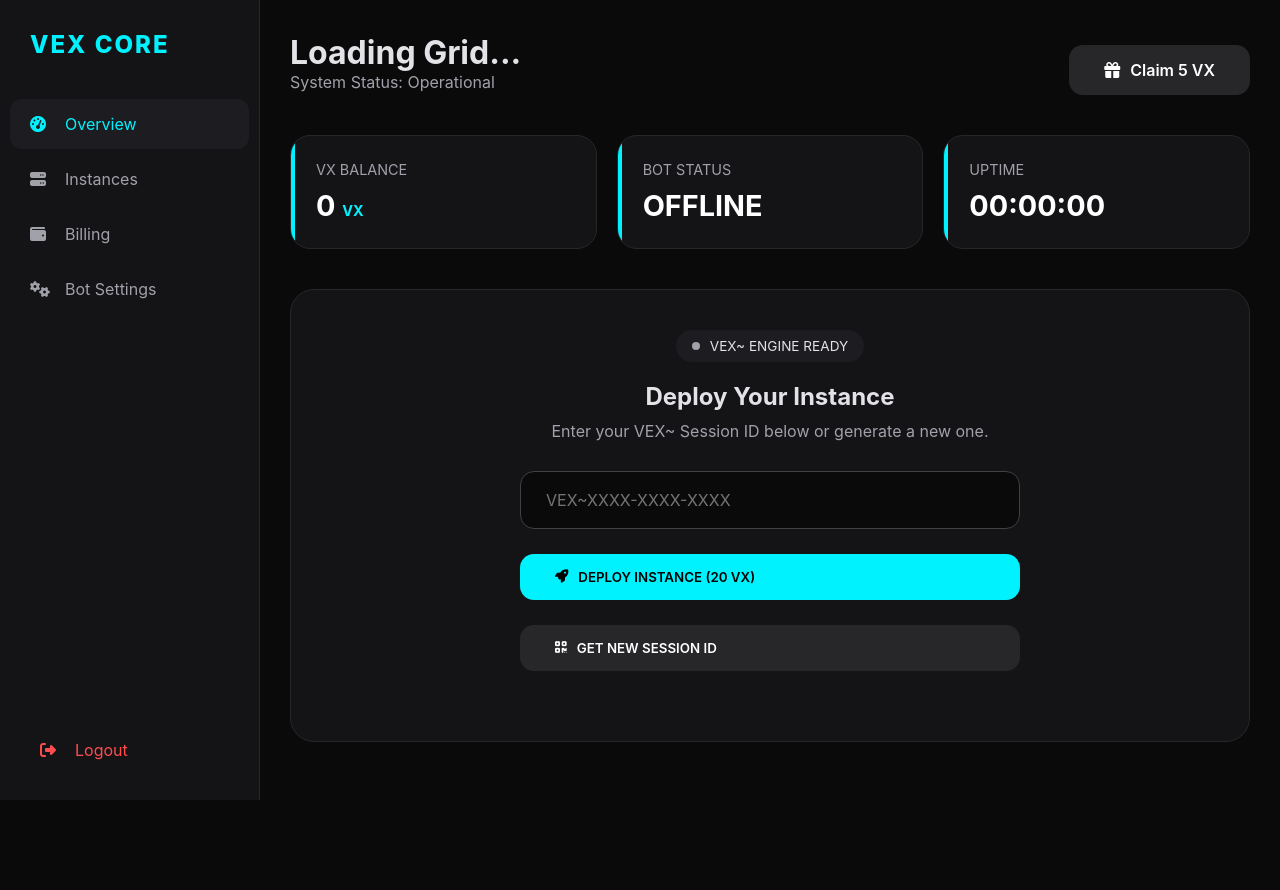
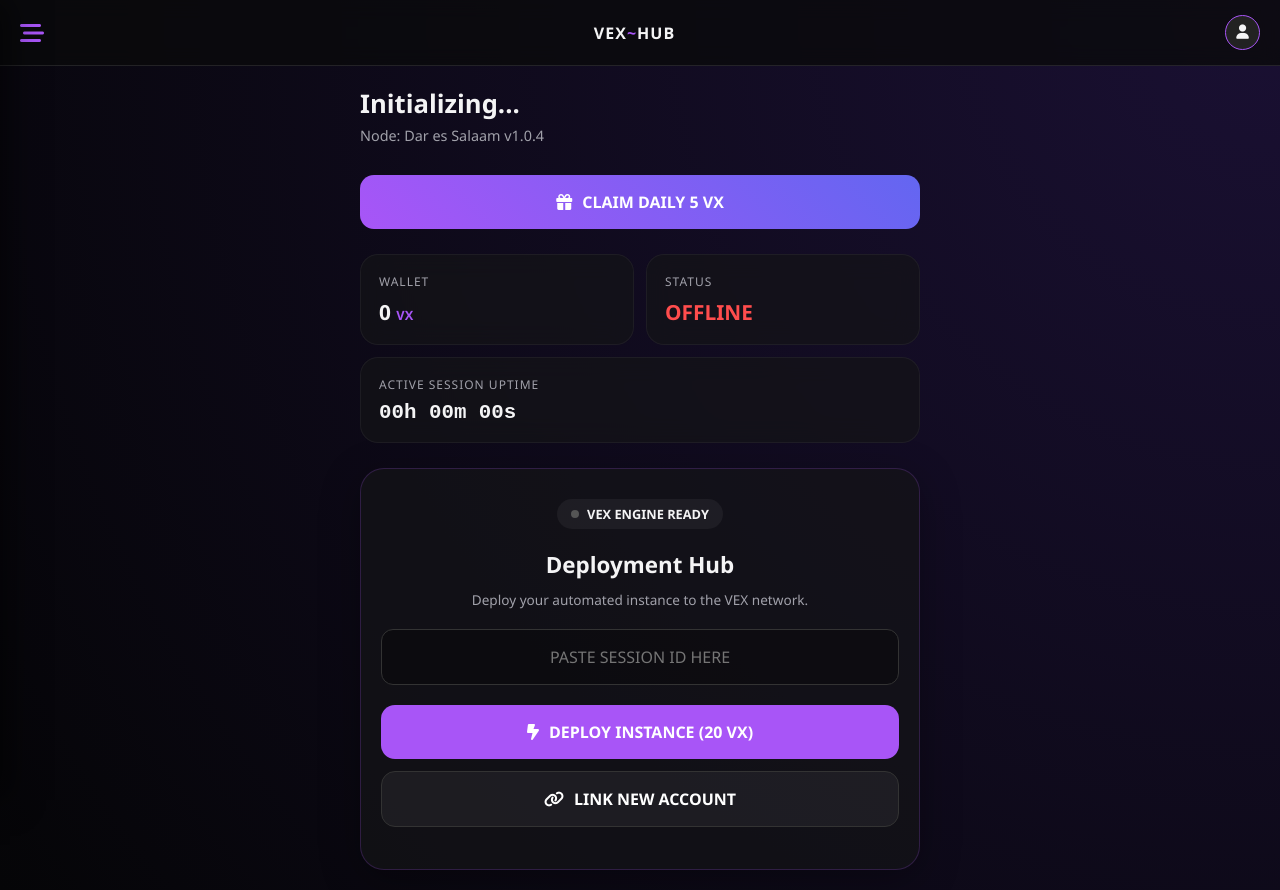
Before and after one commit to xbotmanager-cell/vex-bots-company, a website: page public/home.html in a window 1280 px wide. Before the commit the page ends 800 px from the top, so only its background shows below. Drawn offline with nearby package versions, Linux system fonts and the light colour scheme.

Commit message:
Update home.html

```diff
--- a/public/home.html
+++ b/public/home.html
@@ -2,184 +2,279 @@
 <html lang="en">
 <head>
     <meta charset="UTF-8">
-    <meta name="viewport" content="width=device-width, initial-scale=1.0">
-    <title>VEX CORE | Dashboard</title>
+    <meta name="viewport" content="width=device-width, initial-scale=1.0, maximum-scale=1.0, user-scalable=no">
+    <title>VEX CORE | Mobile Terminal</title>
     <script src="https://cdn.jsdelivr.net/npm/@supabase/supabase-js@2"></script>
     <script src="/socket.io/socket.io.js"></script>
     <link rel="stylesheet" href="https://cdnjs.cloudflare.com/ajax/libs/font-awesome/6.4.0/css/all.min.css">
     <style>
         :root {
-            --bg-dark: #0a0a0b;
-            --card-bg: #141417;
-            --accent-glow: #00f2ff;
-            --text-main: #e2e2e7;
+            --bg-dark: #050507;
+            --vex-purple: #a855f7;
+            --vex-glow: rgba(168, 85, 247, 0.4);
+            --card-glass: rgba(20, 20, 23, 0.7);
+            --text-main: #f4f4f5;
             --text-dim: #a1a1aa;
             --danger: #ff4d4d;
-            --success: #00ff88;
+            --success: #22c55e;
         }
 
-        * { margin: 0; padding: 0; box-sizing: border-box; font-family: 'Inter', sans-serif; }
-        body { background: var(--bg-dark); color: var(--text-main); overflow-x: hidden; }
+        * { margin: 0; padding: 0; box-sizing: border-box; font-family: 'Segoe UI', Roboto, Helvetica, Arial, sans-serif; }
 
-        /* Dashboard Layout */
-        .wrapper { display: flex; min-height: 100vh; }
+        body {
+            background: radial-gradient(circle at top right, #1a1033, var(--bg-dark));
+            color: var(--text-main);
+            min-height: 100vh;
+            overflow-x: hidden;
+        }
 
-        /* Sidebar Navigation */
+        /* --- MOBILE NAVIGATION --- */
+        .mobile-header {
+            display: flex;
+            justify-content: space-between;
+            align-items: center;
+            padding: 15px 20px;
+            background: rgba(10, 10, 12, 0.8);
+            backdrop-filter: blur(10px);
+            position: sticky;
+            top: 0;
+            z-index: 1000;
+            border-bottom: 1px solid rgba(255,255,255,0.1);
+        }
+
+        .menu-toggle {
+            font-size: 1.5rem;
+            color: var(--vex-purple);
+            cursor: pointer;
+        }
+
         .sidebar {
-            width: 260px;
-            background: var(--card-bg);
-            border-right: 1px solid #27272a;
+            position: fixed;
+            top: 0;
+            left: -280px;
+            width: 280px;
+            height: 100%;
+            background: var(--bg-dark);
+            z-index: 2000;
+            transition: 0.4s cubic-bezier(0.4, 0, 0.2, 1);
+            padding: 30px 20px;
+            box-shadow: 10px 0 30px rgba(0,0,0,0.5);
             display: flex;
             flex-direction: column;
-            transition: all 0.3s ease;
         }
 
-        .nav-brand { padding: 30px; font-size: 1.5rem; font-weight: 800; color: var(--accent-glow); letter-spacing: 2px; }
-        .nav-menu { flex: 1; padding: 10px; }
+        .sidebar.active { left: 0; }
+
+        .sidebar-overlay {
+            position: fixed;
+            top: 0;
+            left: 0;
+            width: 100%;
+            height: 100%;
+            background: rgba(0,0,0,0.6);
+            backdrop-filter: blur(4px);
+            z-index: 1500;
+            display: none;
+        }
+
+        .sidebar-overlay.active { display: block; }
+
+        .nav-brand { font-size: 1.8rem; font-weight: 800; color: var(--vex-purple); margin-bottom: 40px; text-align: center; letter-spacing: 3px; }
+
         .nav-item {
-            padding: 15px 20px;
+            padding: 16px 20px;
             display: flex;
             align-items: center;
             color: var(--text-dim);
             text-decoration: none;
-            border-radius: 12px;
-            margin-bottom: 5px;
+            border-radius: 15px;
+            margin-bottom: 10px;
+            font-size: 1.1rem;
             transition: 0.3s;
         }
-        .nav-item:hover, .nav-item.active { background: #1d1d21; color: var(--accent-glow); }
-        .nav-item i { margin-right: 15px; width: 20px; }
 
-        /* Main Content */
-        .main-content { flex: 1; padding: 30px; }
-        .header { display: flex; justify-content: space-between; align-items: center; margin-bottom: 40px; }
+        .nav-item.active { background: var(--vex-purple); color: #fff; box-shadow: 0 0 15px var(--vex-glow); }
+        .nav-item i { margin-right: 15px; width: 25px; }
 
-        /* Stats Grid */
-        .stats-grid { display: grid; grid-template-columns: repeat(auto-fit, minmax(240px, 1fr)); gap: 20px; margin-bottom: 40px; }
-        .stat-card { background: var(--card-bg); padding: 25px; border-radius: 20px; border: 1px solid #27272a; position: relative; overflow: hidden; }
-        .stat-card::after { content: ''; position: absolute; top: 0; left: 0; width: 4px; height: 100%; background: var(--accent-glow); }
-        .stat-label { color: var(--text-dim); font-size: 0.9rem; margin-bottom: 10px; display: block; }
-        .stat-value { font-size: 1.8rem; font-weight: 700; color: #fff; }
+        /* --- MAIN CONTENT --- */
+        .main-content { padding: 20px; max-width: 600px; margin: 0 auto; }
 
-        /* Core Action Section */
-        .action-panel { background: var(--card-bg); border-radius: 24px; padding: 40px; border: 1px solid #27272a; text-align: center; }
-        .instance-status { margin-bottom: 20px; display: inline-flex; align-items: center; padding: 8px 16px; border-radius: 50px; background: #1d1d21; font-size: 0.85rem; }
-        .status-dot { width: 8px; height: 8px; border-radius: 50%; margin-right: 10px; background: var(--text-dim); }
+        .welcome-section { margin-bottom: 30px; }
+        .welcome-section h1 { font-size: 1.6rem; margin-bottom: 5px; }
+
+        /* --- STATS GRID --- */
+        .stats-grid {
+            display: grid;
+            grid-template-columns: 1fr 1fr;
+            gap: 12px;
+            margin-bottom: 25px;
+        }
+
+        .stat-card {
+            background: var(--card-glass);
+            padding: 18px;
+            border-radius: 18px;
+            border: 1px solid rgba(255,255,255,0.05);
+            backdrop-filter: blur(12px);
+        }
+
+        .stat-card.wide { grid-column: span 2; }
+
+        .stat-label { color: var(--text-dim); font-size: 0.75rem; text-transform: uppercase; letter-spacing: 1px; display: block; margin-bottom: 8px; }
+        .stat-value { font-size: 1.3rem; font-weight: 700; }
+
+        /* --- ACTION PANEL --- */
+        .action-panel {
+            background: var(--card-glass);
+            border-radius: 24px;
+            padding: 30px 20px;
+            border: 1px solid rgba(168, 85, 247, 0.2);
+            text-align: center;
+            box-shadow: 0 10px 40px rgba(0,0,0,0.3);
+        }
+
+        .status-badge {
+            display: inline-flex;
+            align-items: center;
+            padding: 6px 14px;
+            border-radius: 50px;
+            background: rgba(255,255,255,0.05);
+            font-size: 0.8rem;
+            font-weight: 600;
+            margin-bottom: 20px;
+        }
+
+        .status-dot { width: 8px; height: 8px; border-radius: 50%; margin-right: 8px; background: #555; }
         .status-dot.active { background: var(--success); box-shadow: 0 0 10px var(--success); }
 
-        .input-group { max-width: 500px; margin: 30px auto; position: relative; }
+        .input-group { margin: 20px 0; }
+
         input[type="text"] {
             width: 100%;
-            background: #0a0a0b;
-            border: 1px solid #3f3f46;
-            padding: 18px 25px;
-            border-radius: 14px;
+            background: rgba(0,0,0,0.3);
+            border: 1px solid #333;
+            padding: 16px;
+            border-radius: 12px;
             color: #fff;
             font-size: 1rem;
+            text-align: center;
             outline: none;
+            transition: 0.3s;
         }
-        input[type="text"]:focus { border-color: var(--accent-glow); }
+
+        input[type="text"]:focus { border-color: var(--vex-purple); box-shadow: 0 0 10px var(--vex-glow); }
 
         .btn {
-            padding: 15px 35px;
+            width: 100%;
+            padding: 16px;
             border-radius: 14px;
             border: none;
-            font-weight: 600;
+            font-weight: 700;
+            font-size: 1rem;
             cursor: pointer;
+            display: flex;
+            align-items: center;
+            justify-content: center;
+            gap: 10px;
             transition: 0.3s;
-            display: inline-flex;
-            align-items: center;
-            gap: 10px;
+            margin-bottom: 12px;
         }
-        .btn-primary { background: var(--accent-glow); color: #000; }
-        .btn-primary:hover { transform: translateY(-2px); box-shadow: 0 10px 20px rgba(0, 242, 255, 0.2); }
-        .btn-secondary { background: #27272a; color: #fff; margin-top: 15px; }
+
+        .btn-primary { background: var(--vex-purple); color: #fff; }
+        .btn-secondary { background: rgba(255,255,255,0.05); color: #fff; border: 1px solid #333; }
+        .btn-claim { background: linear-gradient(45deg, #a855f7, #6366f1); color: #fff; margin-bottom: 25px; }
 
         /* Pairing Modal */
         #portal-overlay {
             position: fixed; top: 0; left: 0; width: 100%; height: 100%;
-            background: rgba(0,0,0,0.95); z-index: 2000;
-            display: none; justify-content: center; align-items: center;
+            background: rgba(0,0,0,0.9); z-index: 3000;
+            display: none; justify-content: center; align-items: center; padding: 20px;
         }
 
-        @media (max-width: 768px) {
-            .wrapper { flex-direction: column; }
-            .sidebar { width: 100%; padding-bottom: 10px; }
-            .main-content { padding: 20px; }
-        }
+        #portal-container { background: #111; width: 100%; border-radius: 20px; padding: 20px; border: 1px solid var(--vex-purple); }
+
     </style>
 </head>
 <body>
 
-<div id="portal-overlay">
-    <div id="portal-container"></div>
+<!-- Mobile Sidebar -->
+<div class="sidebar-overlay" id="overlay" onclick="toggleMenu()"></div>
+<nav class="sidebar" id="sidebar">
+    <div class="nav-brand">VEX CORE</div>
+    <div style="flex: 1;">
+        <a href="index.html" class="nav-item active"><i class="fa-solid fa-house"></i> Home</a>
+        <a href="instances.html" class="nav-item"><i class="fa-solid fa-server"></i> My Bots</a>
+        <a href="billing.html" class="nav-item"><i class="fa-solid fa-bolt"></i> Upgrade</a>
+        <a href="settings.html" class="nav-item"><i class="fa-solid fa-sliders"></i> Config</a>
+    </div>
+    <a href="#" onclick="logout()" class="nav-item" style="color: var(--danger);"><i class="fa-solid fa-power-off"></i> Logout</a>
+</nav>
+
+<!-- Top Bar -->
+<div class="mobile-header">
+    <div class="menu-toggle" onclick="toggleMenu()"><i class="fa-solid fa-bars-staggered"></i></div>
+    <div style="font-weight: 800; letter-spacing: 1px;">VEX<span style="color: var(--vex-purple);">~</span>HUB</div>
+    <div id="user-avatar" style="width: 35px; height: 35px; background: #222; border-radius: 50%; display: flex; align-items: center; justify-content: center; border: 1px solid var(--vex-purple);">
+        <i class="fa-solid fa-user" style="font-size: 0.9rem;"></i>
+    </div>
 </div>
 
-<div class="wrapper">
-    <!-- Sidebar -->
-    <nav class="sidebar">
-        <div class="nav-brand">VEX CORE</div>
-        <div class="nav-menu">
-            <a href="index.html" class="nav-item active"><i class="fa-solid fa-gauge-high"></i> Overview</a>
-            <a href="instances.html" class="nav-item"><i class="fa-solid fa-server"></i> Instances</a>
-            <a href="billing.html" class="nav-item"><i class="fa-solid fa-wallet"></i> Billing</a>
-            <a href="settings.html" class="nav-item"><i class="fa-solid fa-gears"></i> Bot Settings</a>
+<div id="portal-overlay">
+    <div id="portal-container">
+        <!-- Rendered Portal content will inject here -->
     </div>
-        <div style="padding: 20px;">
-            <a href="#" onclick="logout()" class="nav-item" style="color: var(--danger);"><i class="fa-solid fa-right-from-bracket"></i> Logout</a>
 </div>
-    </nav>
 
-    <!-- Content -->
 <main class="main-content">
-        <header class="header">
-            <div>
-                <h1 id="welcome-text">Loading Grid...</h1>
-                <p style="color: var(--text-dim);">System Status: Operational</p>
-            </div>
-            <div class="btn btn-secondary" onclick="claimDaily()">
-                <i class="fa-solid fa-gift"></i> Claim 5 VX
-            </div>
-        </header>
+    <section class="welcome-section">
+        <h1 id="welcome-text">Initializing...</h1>
+        <p style="color: var(--text-dim); font-size: 0.9rem;">Node: Dar es Salaam v1.0.4</p>
+    </section>
+
+    <button class="btn btn-claim" onclick="claimDaily()">
+        <i class="fa-solid fa-gift"></i> CLAIM DAILY 5 VX
+    </button>
 
     <div class="stats-grid">
         <div class="stat-card">
-                <span class="stat-label">VX BALANCE</span>
-                <div class="stat-value"><span id="vx-balance">0</span> <small style="font-size: 0.9rem; color: var(--accent-glow);">VX</small></div>
+            <span class="stat-label">Wallet</span>
+            <div class="stat-value"><span id="vx-balance">0</span> <span style="color: var(--vex-purple); font-size: 0.8rem;">VX</span></div>
         </div>
         <div class="stat-card">
-                <span class="stat-label">BOT STATUS</span>
-                <div class="stat-value" id="status-text">OFFLINE</div>
+            <span class="stat-label">Status</span>
+            <div class="stat-value" id="status-text" style="color: var(--danger);">OFFLINE</div>
         </div>
-            <div class="stat-card">
-                <span class="stat-label">UPTIME</span>
-                <div class="stat-value" id="uptime-val">00:00:00</div>
+        <div class="stat-card wide">
+            <span class="stat-label">Active Session Uptime</span>
+            <div class="stat-value" id="uptime-val" style="font-family: monospace;">00h 00m 00s</div>
         </div>
     </div>
 
     <section class="action-panel">
-            <div class="instance-status">
+        <div class="status-badge">
             <div class="status-dot" id="live-dot"></div>
-                <span id="logic-label">VEX~ ENGINE READY</span>
+            <span id="logic-label">VEX ENGINE READY</span>
         </div>
-            <h2>Deploy Your Instance</h2>
-            <p style="color: var(--text-dim); margin-top: 10px;">Enter your VEX~ Session ID below or generate a new one.</p>
+
+        <h2 style="font-size: 1.4rem;">Deployment Hub</h2>
+        <p style="color: var(--text-dim); font-size: 0.85rem; margin: 10px 0 20px;">Deploy your automated instance to the VEX network.</p>
 
         <div class="input-group">
-                <input type="text" id="session-id-input" placeholder="VEX~XXXX-XXXX-XXXX">
-                <div style="margin-top: 25px; display: flex; flex-direction: column; gap: 10px;">
+            <input type="text" id="session-id-input" placeholder="PASTE SESSION ID HERE">
+        </div>
+
         <button class="btn btn-primary" onclick="deployBot()">
-                        <i class="fa-solid fa-rocket"></i> DEPLOY INSTANCE (20 VX)
+            <i class="fa-solid fa-bolt-lightning"></i> DEPLOY INSTANCE (20 VX)
         </button>
+
         <button class="btn btn-secondary" onclick="requestPairing()">
-                        <i class="fa-solid fa-qrcode"></i> GET NEW SESSION ID
+            <i class="fa-solid fa-link"></i> LINK NEW ACCOUNT
         </button>
-                </div>
-            </div>
     </section>
 </main>
-</div>
 
 <script>
+    // CRITICAL INITIALIZATION
     const supabaseUrl = 'YOUR_SUPABASE_URL';
     const supabaseKey = 'YOUR_SUPABASE_ANON_KEY';
     const vex = supabase.createClient(supabaseUrl, supabaseKey);
@@ -187,21 +282,28 @@
 
     let currentUser = null;
 
-    // 1. AUTH & INITIALIZATION
+    function toggleMenu() {
+        document.getElementById('sidebar').classList.toggle('active');
+        document.getElementById('overlay').classList.toggle('active');
+    }
+
     async function init() {
+        try {
             const { data: { user } } = await vex.auth.getUser();
             if (!user) { window.location.href = 'login.html'; return; }
             currentUser = user;
 
             fetchUserStats();
             subscribeToUpdates();
+        } catch (e) {
+            console.error("Auth Error:", e);
+        }
     }
 
-    // 2. FETCH DATA FROM M_USERS & M_SESSIONS
     async function fetchUserStats() {
         const { data: profile } = await vex.from('M_users').select('*').eq('M_user_id', currentUser.id).single();
         if (profile) {
-            document.getElementById('welcome-text').innerText = `Welcome, ${profile.M_username || 'Operator'}`;
+            document.getElementById('welcome-text').innerText = `Hello, ${profile.M_username || 'Operator'}`;
             document.getElementById('vx-balance').innerText = profile.M_vx_balance;
         }
 
@@ -209,7 +311,6 @@
         updateUIStatus(session?.M_pairing_status || 'disconnected');
     }
 
-    // 3. UI LOGIC SYNC
     function updateUIStatus(status) {
         const dot = document.getElementById('live-dot');
         const text = document.getElementById('status-text');
@@ -220,18 +321,14 @@
             text.innerText = 'ONLINE';
             text.style.color = 'var(--success)';
             label.innerText = 'INSTANCE ACTIVE';
-        } else if (status === 'pairing') {
-            text.innerText = 'PAIRING...';
-            text.style.color = 'var(--accent-glow)';
         } else {
             dot.classList.remove('active');
             text.innerText = 'OFFLINE';
             text.style.color = 'var(--danger)';
-            label.innerText = 'VEX~ ENGINE IDLE';
+            label.innerText = 'VEX ENGINE IDLE';
         }
     }
 
-    // 4. REQUEST PAIRING (The Bridge to VexInstance)
     async function requestPairing() {
         const response = await fetch(`/request-pair/${currentUser.id}`);
         if (response.ok) {
@@ -239,60 +336,35 @@
         }
     }
 
-    // Socket listener for the pairing portal template
-    socket.on('render_portal', (html) => {
-        document.getElementById('portal-container').innerHTML = html;
-    });
+    async function deployBot() {
+        const sid = document.getElementById('session-id-input').value;
+        const bal = parseInt(document.getElementById('vx-balance').innerText);
 
-    socket.on('vex_pairing_complete', () => {
-        setTimeout(() => {
-            document.getElementById('portal-overlay').style.display = 'none';
-            alert("Pairing Successful! Check WhatsApp for your Session ID.");
-        }, 2000);
-    });
+        if (!sid.startsWith('VEX~')) return alert("Use a valid VEX~ ID");
+        if (bal < 20) return alert("Low VX Balance!");
 
-    // 5. DEPLOY BOT LOGIC
-    async function deployBot() {
-        const sessionId = document.getElementById('session-id-input').value;
-        const balance = parseInt(document.getElementById('vx-balance').innerText);
-
-        if (!sessionId.startsWith('VEX~')) {
-            alert("Invalid Session ID Format!");
-            return;
-        }
-
-        if (balance < 20) {
-            alert("Insufficient Balance! You need at least 20 VX to deploy.");
-            return;
-        }
-
-        // Update session in DB - Triggering Manager boot
         const { error } = await vex.from('M_sessions').upsert({
             M_user_id: currentUser.id,
-            M_session_data: { creds: sessionId },
+            M_session_data: { creds: sid },
             M_pairing_status: 'connected'
         });
 
-        if (!error) alert("Deployment Initiated. Monitoring status...");
+        if (!error) alert("System Deploying...");
     }
 
-    // 6. REALTIME DB LISTENER
+    async function claimDaily() {
+        const { error } = await vex.rpc('increment_vx', { user_id: currentUser.id, amount: 5 });
+        if (error) alert("Already claimed today!");
+        else alert("5 VX Added!");
+    }
+
     function subscribeToUpdates() {
-        vex.channel('any')
-            .on('postgres_changes', { event: '*', schema: 'public', table: 'M_sessions', filter: `M_user_id=eq.${currentUser.id}` }, payload => {
-                updateUIStatus(payload.new.M_pairing_status);
-            })
-            .on('postgres_changes', { event: '*', schema: 'public', table: 'M_users', filter: `M_user_id=eq.${currentUser.id}` }, payload => {
-                document.getElementById('vx-balance').innerText = payload.new.M_vx_balance;
+        vex.channel('realtime_core')
+            .on('postgres_changes', { event: '*', schema: 'public', table: 'M_sessions', filter: `M_user_id=eq.${currentUser.id}` }, p => updateUIStatus(p.new.M_pairing_status))
+            .on('postgres_changes', { event: '*', schema: 'public', table: 'M_users', filter: `M_user_id=eq.${currentUser.id}` }, p => {
+                document.getElementById('vx-balance').innerText = p.new.M_vx_balance;
             })
             .subscribe();
-    }
-
-    // 7. CLAIM REWARD (RPC)
-    async function claimDaily() {
-        const { error } = await vex.rpc('increment_vx', { user_id: currentUser.id, amount: 5 });
-        if (error) alert("You already claimed today!");
-        else alert("5 VX Added to your wallet!");
     }
 
     window.onload = init;
```
Lines whose indentation alone changed are shown as unchanged.
